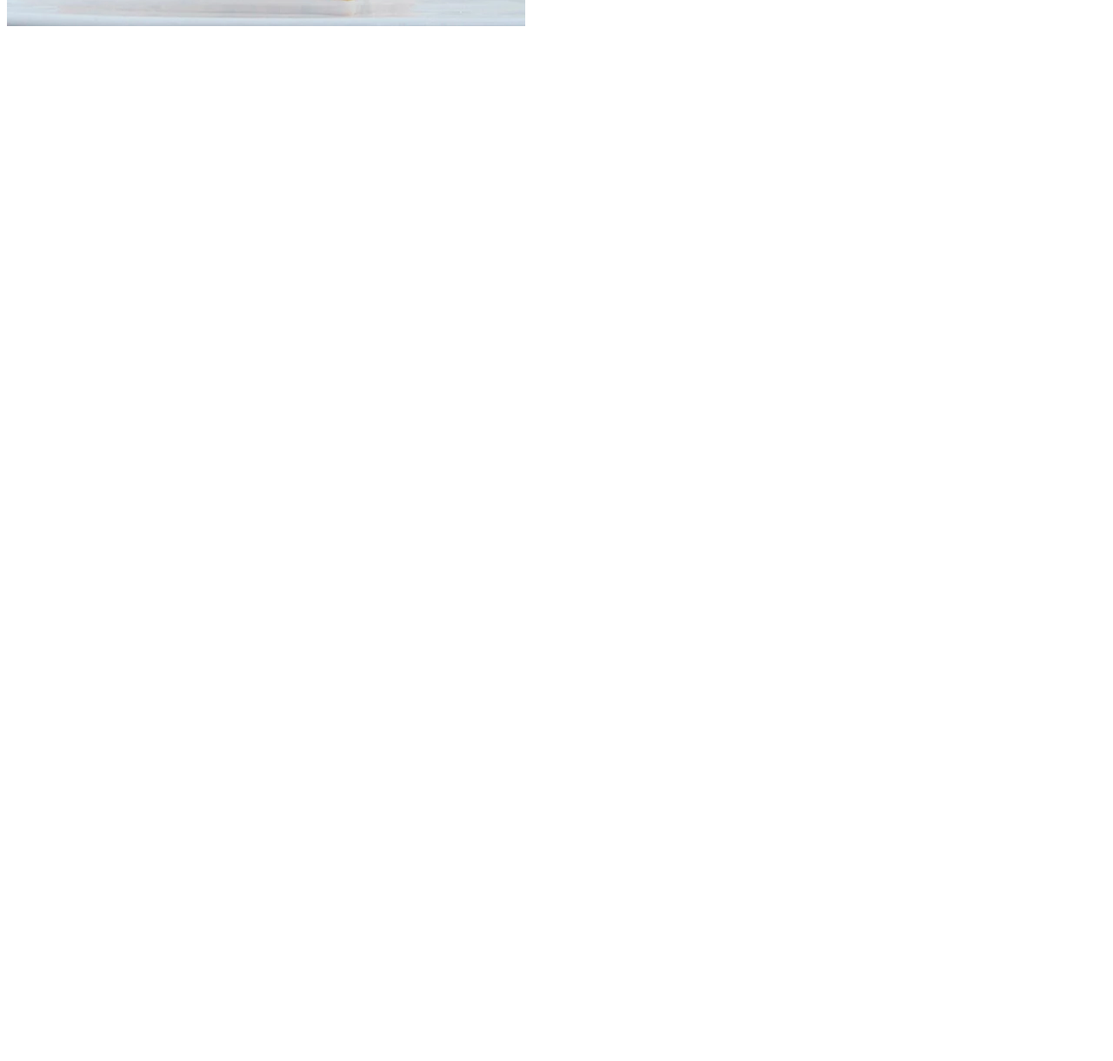
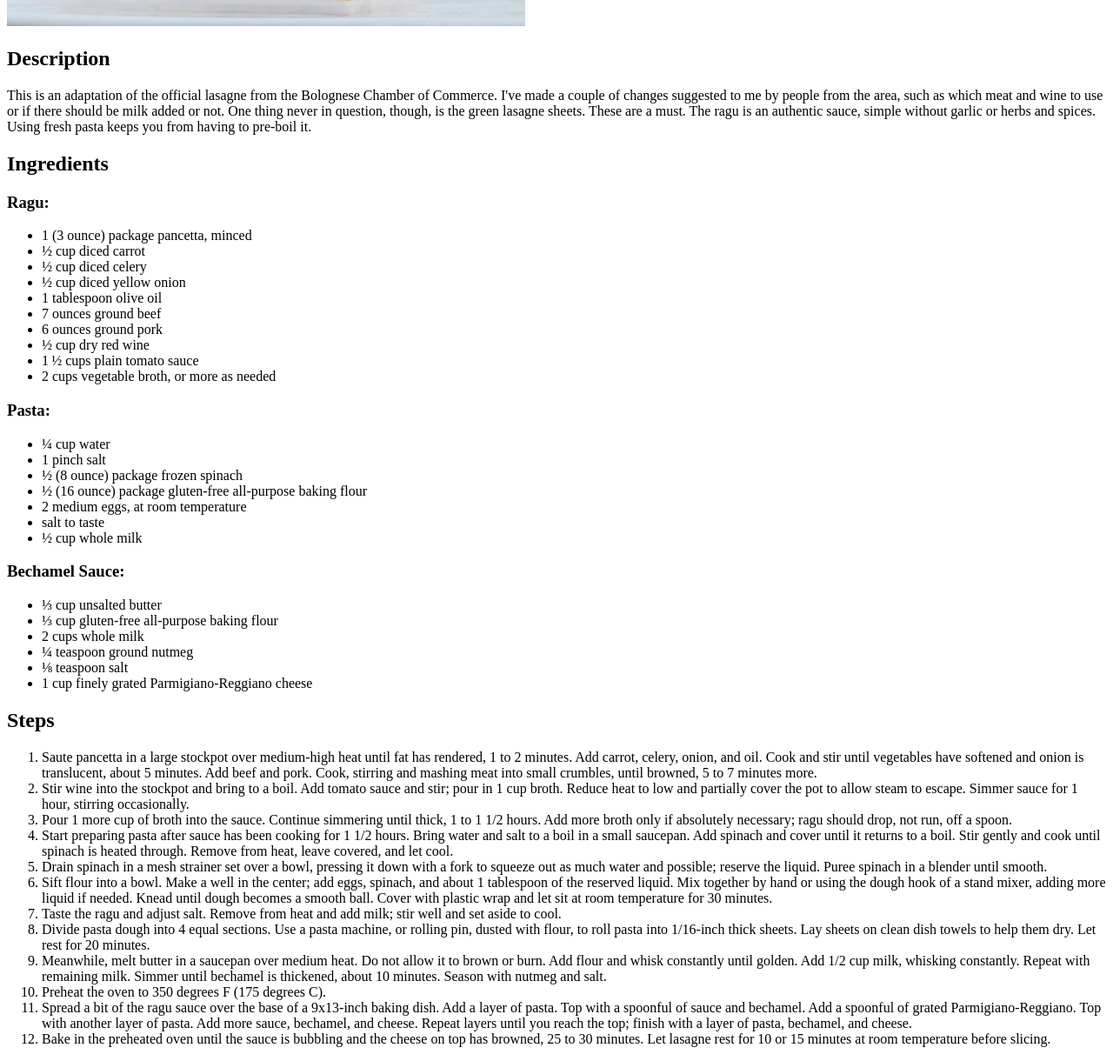
Before and after one commit to endy128/odin-recipes, a plain HTML site: page recipes/lasagna.html in a window 1280 px wide. Shown: the part 646-1866 px from the top of the page at 87% size. Before the commit the page ends 800 px from the top, so only its background shows below. Drawn offline with Linux system fonts and the light colour scheme.

```diff
--- a/recipes/lasagna.html
+++ b/recipes/lasagna.html
@@ -2,10 +2,69 @@
 <html lang="en">
 <head>
     <meta charset="UTF-8">
-    <title>Lasagne Recipe</title>
+    <title>Lasagne Verdi alla Bolognese Recipe</title>
 </head>
 <body>
-    <h1>Lasagne</h1>
+    <h1>Lasagne Verdi alla Bolognese</h1>
     <img src="../images/lasagne.jpg" alt="Photo of finished lasagne">
+    <h2>Description</h2>
+    <p>This is an adaptation of the official lasagne from the Bolognese Chamber of Commerce. I've made a couple of changes suggested to me by people from the area, such as which meat and wine to use or if there should be milk added or not. One thing never in question, though, is the green lasagne sheets. These are a must. The ragu is an authentic sauce, simple without garlic or herbs and spices. Using fresh pasta keeps you from having to pre-boil it. </p>
+    <p>
+        <h2>Ingredients</h2>
+        <h3>Ragu:</h3>
+        <ul>
+            <li>1 (3 ounce) package pancetta, minced</li>
+            <li>½ cup diced carrot</li>
+            <li>½ cup diced celery </li>
+            <li>½ cup diced yellow onion </li>
+            <li>1 tablespoon olive oil </li>
+            <li>7 ounces ground beef </li>
+            <li>6 ounces ground pork </li>
+            <li>½ cup dry red wine </li>
+            <li>1 ½ cups plain tomato sauce </li>
+            <li>2 cups vegetable broth, or more as needed </li>
+        </ul>
+        <h3>Pasta:</h3>
+        <ul>
+            <li>¼ cup water </li>
+            <li>1 pinch salt </li>
+            <li>½ (8 ounce) package frozen spinach </li>
+            <li>½ (16 ounce) package gluten-free all-purpose baking flour  </li>
+            <li>2 medium eggs, at room temperature </li>
+            <li>salt to taste </li>
+            <li>½ cup whole milk </li>
+        </ul>
+        <h3>Bechamel Sauce:</h3>
+        <ul>
+            <li>⅓ cup unsalted butter </li>
+            <li>⅓ cup gluten-free all-purpose baking flour </li>
+            <li>2 cups whole milk </li>
+            <li>¼ teaspoon ground nutmeg  </li>
+            <li>⅛ teaspoon salt </li>
+            <li>1 cup finely grated Parmigiano-Reggiano cheese  </li>
+        </ul>
+
+        <h2>Steps</h2>
+        <ol>
+            <li>Saute pancetta in a large stockpot over medium-high heat until fat has rendered, 1 to 2 minutes. Add carrot, celery, onion, and oil. Cook and stir until vegetables have softened and onion is translucent, about 5 minutes. Add beef and pork. Cook, stirring and mashing meat into small crumbles, until browned, 5 to 7 minutes more.</li>
+            <li>Stir wine into the stockpot and bring to a boil. Add tomato sauce and stir; pour in 1 cup broth. Reduce heat to low and partially cover the pot to allow steam to escape. Simmer sauce for 1 hour, stirring occasionally.</li>
+            <li>Pour 1 more cup of broth into the sauce. Continue simmering until thick, 1 to 1 1/2 hours. Add more broth only if absolutely necessary; ragu should drop, not run, off a spoon.</li>
+            <li>Start preparing pasta after sauce has been cooking for 1 1/2 hours. Bring water and salt to a boil in a small saucepan. Add spinach and cover until it returns to a boil. Stir gently and cook until spinach is heated through. Remove from heat, leave covered, and let cool.</li>
+            <li>Drain spinach in a mesh strainer set over a bowl, pressing it down with a fork to squeeze out as much water and possible; reserve the liquid. Puree spinach in a blender until smooth.</li>
+            <li>Sift flour into a bowl. Make a well in the center; add eggs, spinach, and about 1 tablespoon of the reserved liquid. Mix together by hand or using the dough hook of a stand mixer, adding more liquid if needed. Knead until dough becomes a smooth ball. Cover with plastic wrap and let sit at room temperature for 30 minutes.</li>
+            <li>Taste the ragu and adjust salt. Remove from heat and add milk; stir well and set aside to cool.</li>
+            <li>Divide pasta dough into 4 equal sections. Use a pasta machine, or rolling pin, dusted with flour, to roll pasta into 1/16-inch thick sheets. Lay sheets on clean dish towels to help them dry. Let rest for 20 minutes.</li>
+            <li>Meanwhile, melt butter in a saucepan over medium heat. Do not allow it to brown or burn. Add flour and whisk constantly until golden. Add 1/2 cup milk, whisking constantly. Repeat with remaining milk. Simmer until bechamel is thickened, about 10 minutes. Season with nutmeg and salt.</li>
+            <li>Preheat the oven to 350 degrees F (175 degrees C).</li>
+            <li>Spread a bit of the ragu sauce over the base of a 9x13-inch baking dish. Add a layer of pasta. Top with a spoonful of sauce and bechamel. Add a spoonful of grated Parmigiano-Reggiano. Top with another layer of pasta. Add more sauce, bechamel, and cheese. Repeat layers until you reach the top; finish with a layer of pasta, bechamel, and cheese.</li>
+            <li>Bake in the preheated oven until the sauce is bubbling and the cheese on top has browned, 25 to 30 minutes. Let lasagne rest for 10 or 15 minutes at room temperature before slicing.</li>
+
+
+
+        </ol>
+
+
+
+    </p>
 </body>
 </html>
```
Also changed, not shown: recipes/shooters-sandwich.html (added, +48 -0 lines), images/earls-sandwich.jpg (added), images/shooters-sandwich.jpg (added).
